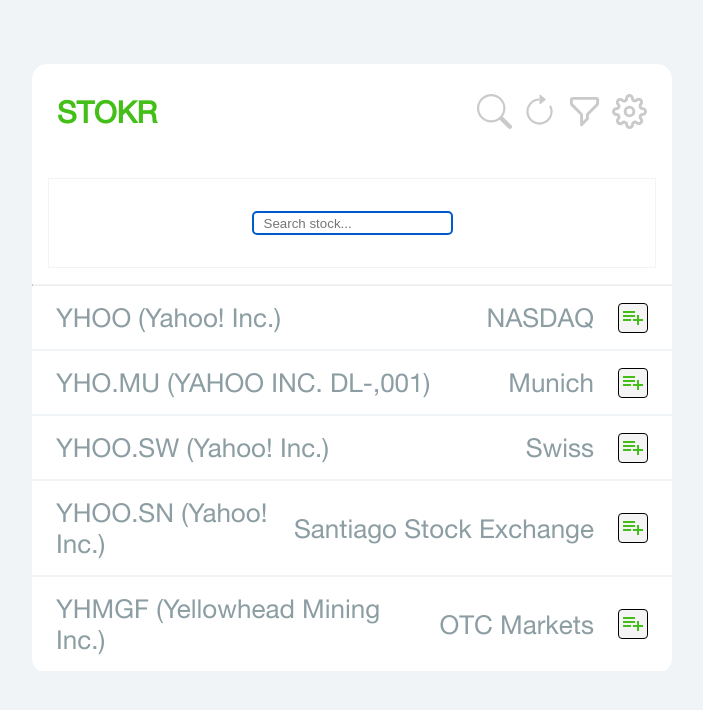
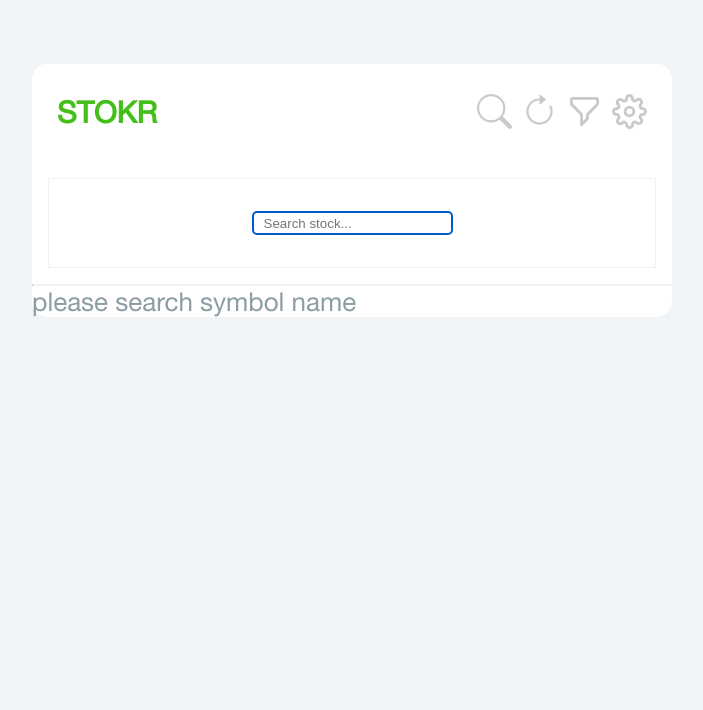
Before and after one commit to adirsinai/react-stocks, a React (Create React App) app: page / in a window 1280 px wide. Both pictures are taken after a click on the icon 782 px from the left and 111 px from the top of the page. Shown: the top 710 px of the page, without its empty margins (288-991 px from the left). Built offline with nearby package versions, Linux system fonts and the light colour scheme; a web font is replaced by a local one.

Commit message:
api symbol search

```diff
--- a/package.json
+++ b/package.json
@@ -6,6 +6,7 @@
     "@testing-library/jest-dom": "^5.16.2",
     "@testing-library/react": "^12.1.3",
     "@testing-library/user-event": "^13.5.0",
+    "axios": "^0.26.1",
     "react": "^17.0.2",
     "react-dom": "^17.0.2",
     "react-icons": "^4.3.1",
--- a/src/components/Search.js
+++ b/src/components/Search.js
@@ -1,10 +1,20 @@
 import React from "react";
+import { useGlobalContext } from "../context";
 
 const Search = () => {
+  const { filters, handleSuggestSearch, handleKeypress } = useGlobalContext();
+
+const { query } = filters;
+
   return (
     <div className="form-content">
-      <form className="form-control">
-        <input type="text" className="searchTerm" placeholder="Search stock..." />
+      <form className="form-control" onSubmit={(e) => e.preventDefault()}>
+        <input
+          type="text"
+          className="searchTerm"
+          placeholder="Search stock..."
+          onChange={(e) => handleSuggestSearch(e.target.value)}
+        />
       </form>
     </div>
   );
--- a/src/components/SuggestList.js
+++ b/src/components/SuggestList.js
@@ -1,26 +1,30 @@
-import React from 'react'
+import React from "react";
 import { CgPlayListAdd } from "react-icons/cg";
 import { useGlobalContext } from "../context";
 
 const SuggestList = () => {
-const {apiList} = useGlobalContext()
+  const { filters } = useGlobalContext();
+  const { searchsugget, query,msg } = filters;
+
 
   return (
     <ul>
-      {apiList.map((stock,index)=>{
+      {searchsugget.length === 0 && <p>{msg}</p>}
+      {searchsugget.map((stock, index) => {
         return (
           <li key={index}>
             <p>
-              {stock.symbol} ({stock.name})
+              {stock.symbol} ({stock.shortname})
             </p>
-            <p>{stock.exchange_name}</p>
-            <button className='add-stock-btn'><CgPlayListAdd/></button>
+            <p>{stock.exchange}</p>
+            <button className="add-stock-btn">
+              <CgPlayListAdd />
+            </button>
           </li>
         );
       })}
-
     </ul>
   );
-}
+};
 
-export default SuggestList
+export default SuggestList;
--- a/src/context.js
+++ b/src/context.js
@@ -1,14 +1,16 @@
+import axios from "axios";
 import React, { useContext, useEffect, useState } from "react";
 import { formatPrice } from "./utils/helpers";
 import { data } from "./utils/StockData";
-import { api } from "./utils/ApiDemoList";
+
 
 const AppContext = React.createContext();
 
 const AppProvider = ({ children }) => {
   const [stockSymbol, setStockSymbol] = useState(["WIX", "MSFT", "YHOO"]);
   const myList = data.filter((stock) => stockSymbol.includes(stock.Symbol));
-  const [apiList, setApiList] = useState(api);
+  const apiEndPoint = "https://yh-finance.p.rapidapi.com/auto-complete";
+
 
 
   const [menuState, setMenuState] = useState({
@@ -23,18 +25,58 @@
   const { search, refresh, filter, setting, sortBtn } = menuState;
 
   const [filters, setFilters] = useState({
+    query: "",
+    searchsugget: [],
     trend: "all",
-    filterdStocks: myList ,
+    filterdStocks: myList,
     min_percentage: 0,
     max_percentage: 0,
     percentage: 0,
-    msg: "",
+    msg: "please search symbol name",
   });
+
+  const handleSuggestSearch =(query)=>{
+setFilters({...filters,query:query})
+  }
 
 
 
+
+
+  const fetchData =  (query)=>{
+  const options = {
+    method: "GET",
+    url: apiEndPoint,
+    params: { q: query, region: "US" },
+    headers: {
+      "x-rapidapi-host": "yh-finance.p.rapidapi.com",
+      "x-rapidapi-key": "b8Q4dcfW04mshSvdlOzKv0nOJYp9p11uWnPjsnt8nUDxat7ehb",
+    },
+  };
+
+  axios
+    .request(options)
+    .then(function (response) {
+    const suggestlist =  response.data.quotes
+    console.log(suggestlist);
+    setFilters({...filters,searchsugget:suggestlist})
+    })
+    .catch(function (error) {
+      console.error(error);
+    });
+  }
+
   useEffect(() => {
+    if(filters.query === ''){
+      setFilters({ ...filters, searchsugget:[], msg: "plesh type symbol..." });
+    }else{
 
+      fetchData(filters.query);
+    }
+  }, [filters.query]);
+
+
+  useEffect(() => {
 
     let maxPercentage = filters.filterdStocks.map((p) =>
       formatPrice(parseFloat(p.PercentChange))
@@ -192,7 +234,7 @@
         menuToggle,
         updateFilters,
         searchHandle,
-        apiList,
+        handleSuggestSearch,
       }}
     >
       {children}
```
Also changed, not shown: 1 other file (tests, documents, lock files or other folders).
